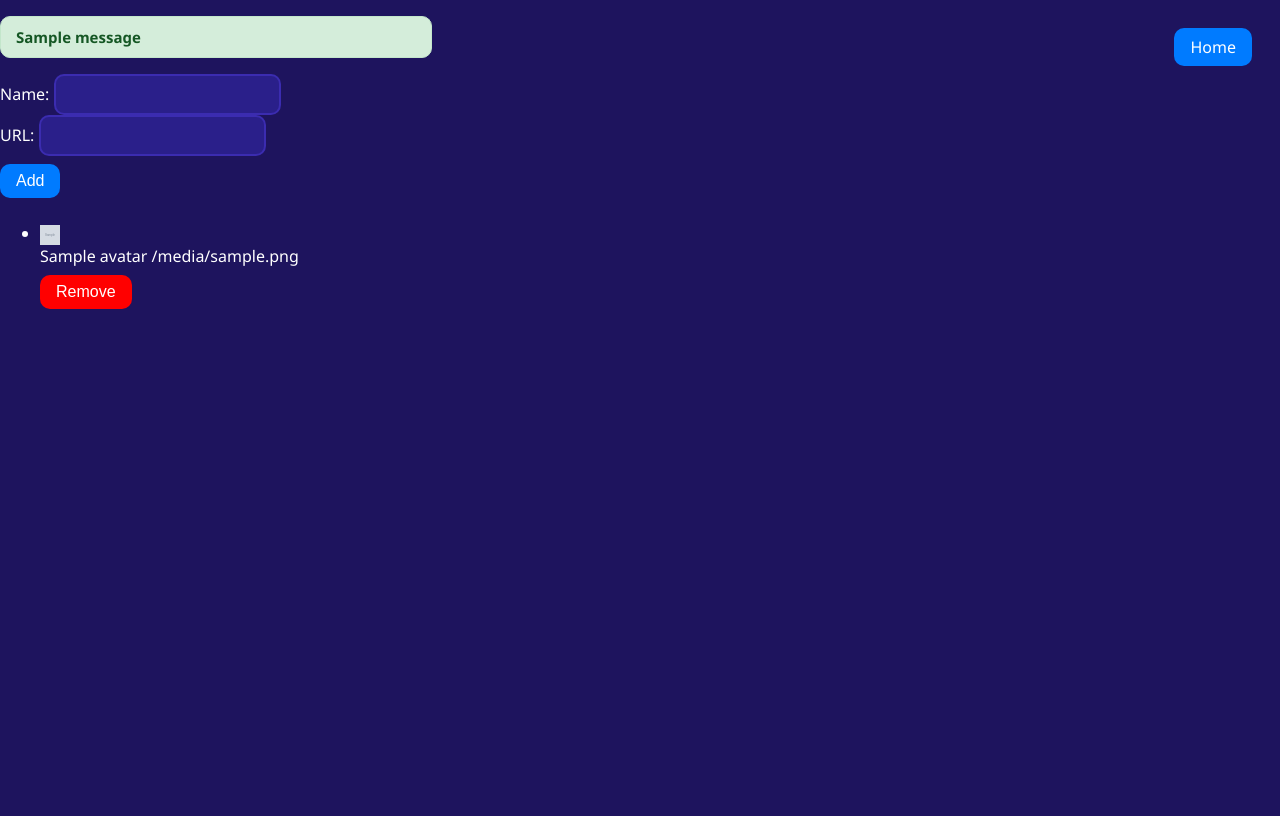
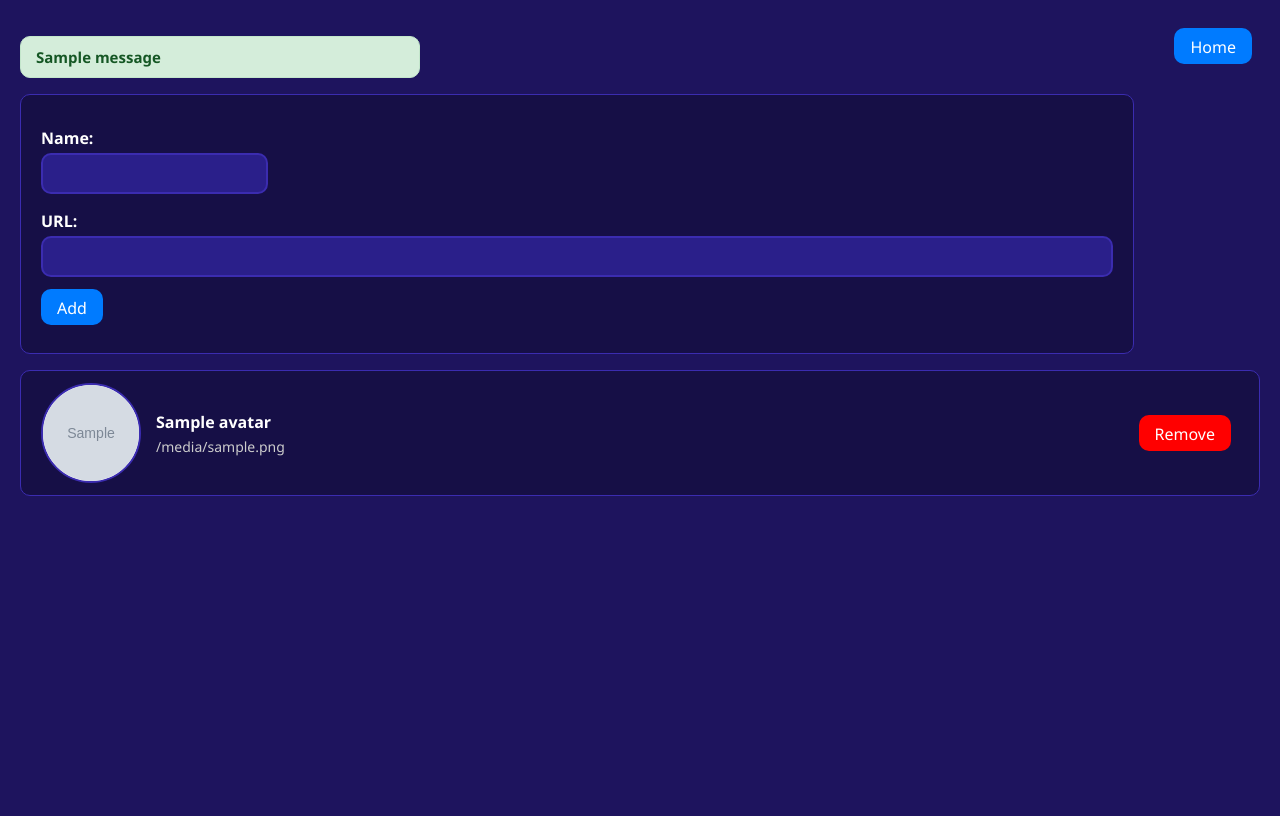
Before and after one commit to cpu64/sparrow, a Flask app: template app/templates/users/avatars.html in a window 1280 px wide. After the commit the page ends 496 px from the top, so only its background shows below. Run offline with Flask 3, Linux system fonts and the light colour scheme; the template is opened without the code that fills it: most values are stand-ins (such as "Sample title", 1, 10 or a date in 2020); grey boxes marked "Sample" are stand-in pictures; one stand-in notice (Sample message) is shown; some libraries are stand-ins or nearby versions.

Commit message:
Unify frontend view for consistent layout and styling.

```diff
--- a/app/static/base.css
+++ b/app/static/base.css
@@ -1,3 +1,5 @@
+/* static/base.css */
+
 :root {
     --primary-color: #1e145e;
     --secondary-color: #160f46;
@@ -8,6 +10,10 @@
     --input-border: #3b2cb0;
     --input-focus: #5a45ff;
     --transition-speed: 0.3s;
+}
+
+* {
+    box-sizing: border-box;
 }
 
 html, body {
@@ -69,17 +75,25 @@ a:hover {
 }
 
 .action-button {
-    padding: 8px 16px;
+    padding: 11px 16px 9px 16px;
+    appearance: none;
+    -webkit-appearance: none;
+    -moz-appearance: none;
+    display: inline-flex;
+    align-items: center;
+    justify-content: center;
+    box-sizing: border-box;
     background-color: #007bff;
     color: var(--font-primary-color);
     border: none;
     border-radius: var(--border-radius);
     cursor: pointer;
     font-size: 16px;
+    font-family: inherit;
+    line-height: 1;
+    font-weight: 400;
     transition: background-color var(--transition-speed) ease, transform 0.1s ease;
     margin: 8px 8px 8px 0px;
-    text-align: center;
-    display: inline-block;
 }
 
 .action-button:hover {
@@ -102,7 +116,6 @@ a:hover {
     transform: scale(0.98);
 }
 
-
 .popup {
     display: none;
     position: fixed;
@@ -114,6 +127,7 @@ a:hover {
     justify-content: center;
     align-items: center;
     overflow: auto;
+    z-index: 9999;
 }
 
 #popup-toggle:checked + .popup {
@@ -124,8 +138,9 @@ a:hover {
     background-color: var(--primary-color);
     padding: 20px;
     border-radius: 5px;
-    width: 300px;
+    max-width: 90%;
     text-align: center;
+    z-index: 10000;
 }
 
 .popup label {
--- a/app/templates/users/avatars.html
+++ b/app/templates/users/avatars.html
@@ -5,10 +5,110 @@
     <title>Avatars</title>
     <link rel="stylesheet" href="{{ url_for('static', filename='base.css') }}">
     <style>
+        body {
+            padding: 20px;
+        }
+
+        .top-container {
+            display: flex;
+            flex-direction: row;
+            justify-content: space-between;
+            align-items: flex-start;
+            gap: 20px;
+        }
+
+        .top-container > div:first-child {
+            flex-grow: 1;
+        }
+
+        ul {
+            list-style-type: none;
+            padding: 0;
+        }
+
+        li {
+            background-color: var(--secondary-color);
+            border: 1px solid var(--input-border);
+            border-radius: var(--border-radius);
+            padding: 12px 20px;
+            margin-bottom: 15px;
+            display: flex;
+            align-items: center;
+            justify-content: space-between;
+            transition: background-color var(--transition-speed) ease, transform 0.2s ease;
+        }
+
+        li form {
+            display: flex;
+            align-items: center;
+            margin: 0;
+        }
+
+        li:hover {
+            background-color: var(--input-bg);
+            transform: translateY(-2px);
+        }
+
+        .avatar-info {
+            display: flex;
+            align-items: center;
+            gap: 15px;
+            flex-grow: 1;
+        }
+
+        .avatar-text {
+            display: flex;
+            flex-direction: column;
+            gap: 4px;
+        }
+
+        .avatar-name {
+            font-weight: bold;
+            font-size: 16px;
+            color: var(--font-primary-color);
+        }
+
+        .avatar-url {
+            font-size: 14px;
+            color: #cccccc;
+            word-break: break-all;
+        }
+
+        li img {
+            width: 100px;
+            height: 100px;
+            border-radius: 50%;
+            border: 2px solid var(--input-border);
+            object-fit: cover;
+            background-color: #fff;
+        }
+
+        .add-form {
+            background-color: var(--secondary-color);
+            padding: 20px;
+            border-radius: var(--border-radius);
+            border: 1px solid var(--input-border);
+        }
+
+        .add-form label {
+            display: block;
+            margin-top: 12px;
+            font-weight: bold;
+        }
+
+        .add-form .text-input {
+            margin-top: 4px;
+            margin-bottom: 4px;
+        }
+
+        .remove-form {
+            margin-left: 20px;
+        }
     </style>
 </head>
 <body>
-    <div>
+
+    <div class="top-container">
         <div>
         {% with messages = get_flashed_messages(with_categories=true) %}
         {% if messages %}
@@ -20,31 +120,31 @@
         {% endif %}
         {% endwith %}
 
-        <form method="POST" action="{{ url_for('avatars.avatars') }}">
+        <form class="add-form" method="POST" action="{{ url_for('avatars.avatars') }}">
             <label for="name">Name:</label>
             <input class="text-input" type="text" id="name" name="name" required autocomplete="off">
             <br>
             <label for="url">URL:</label>
-            <input class="text-input" type="text" id="url" name="url" required autocomplete="off">
+            <input class="text-input" style="width: 100%;" type="text" id="url" name="url" required autocomplete="off">
             <br>
             <button class="action-button" type="submit">Add</button>
         </form>
         </div>
 
-        <div class="action-button" style="position: fixed; top: 20px; right: 20px;" onclick="window.location.href='/'"> Home </div>
+        <div class="action-button" style="margin-left: 20px;" onclick="window.location.href='/'"> Home </div>
     </div>
 
     <ul>
         {% for avatar in avatars %}
             <li>
-                <div>
-                    <img class="show-icon" src="{{ avatar.url }}" alt="{{ avatar.name }}">
-                    <div>
-                        <span>{{ avatar.name }}</span>
-                        <span>{{ avatar.url }}</span>
+                <div class="avatar-info">
+                    <img src="{{ avatar.url }}" alt="{{ avatar.name }}">
+                    <div class="avatar-text">
+                        <span class="avatar-name">{{ avatar.name }}</span>
+                        <span class="avatar-url">{{ avatar.url }}</span>
                     </div>
                 </div>
-                <form method="POST" action="{{ url_for('avatars.remove_avatar') }}" style="display:inline;">
+                <form class="remove-form" method="POST" action="{{ url_for('avatars.remove_avatar') }}" style="display:inline;">
                     <input type="hidden" name="avatar_name" value="{{ avatar.name }}">
                     <button class="action-button cancel-button" type="submit">Remove</button>
                 </form>
```
Also changed, not shown: app/static/login.css (+8 -4 lines), app/templates/home.html (+13 -3 lines), app/templates/users/profile.html (+57 -14 lines).
